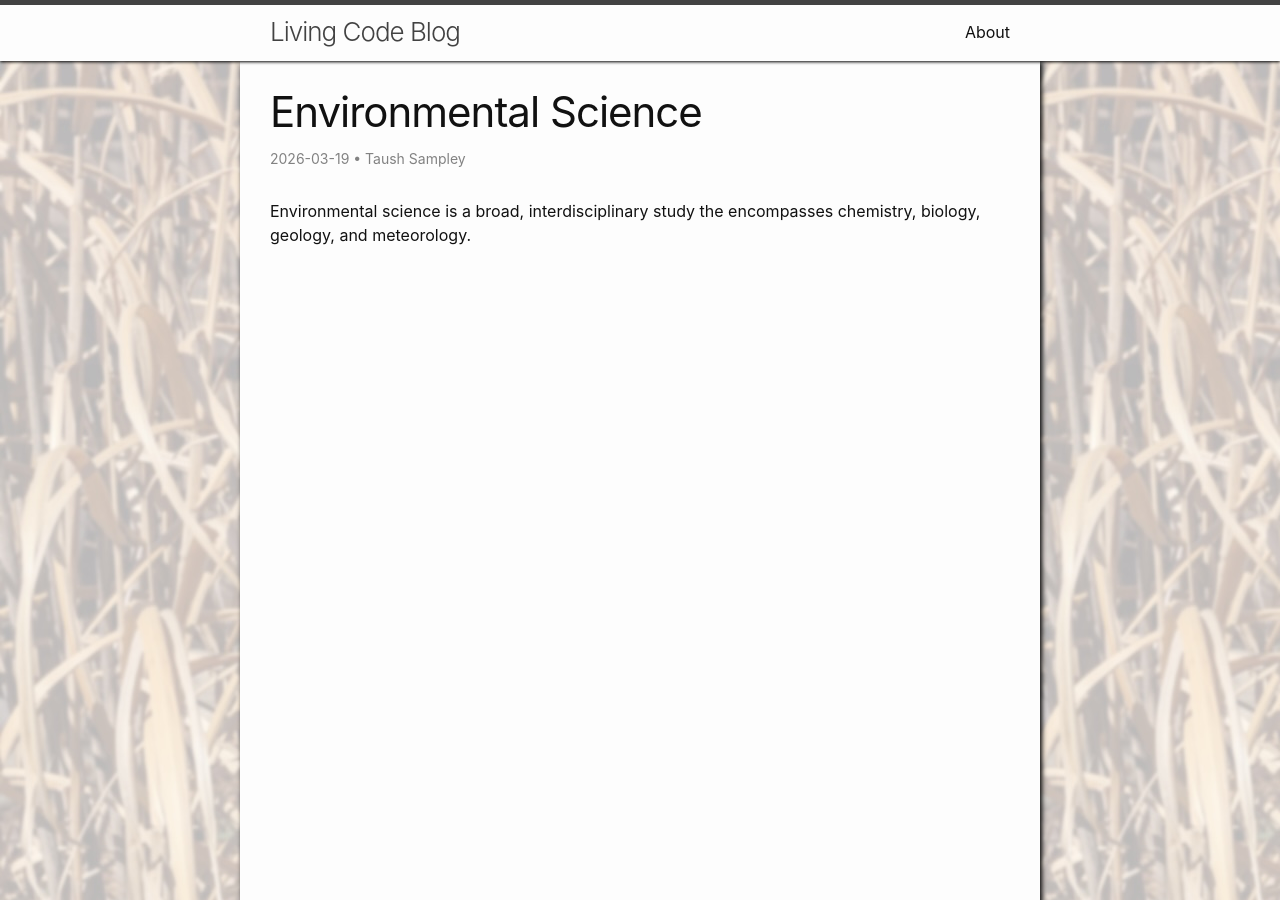
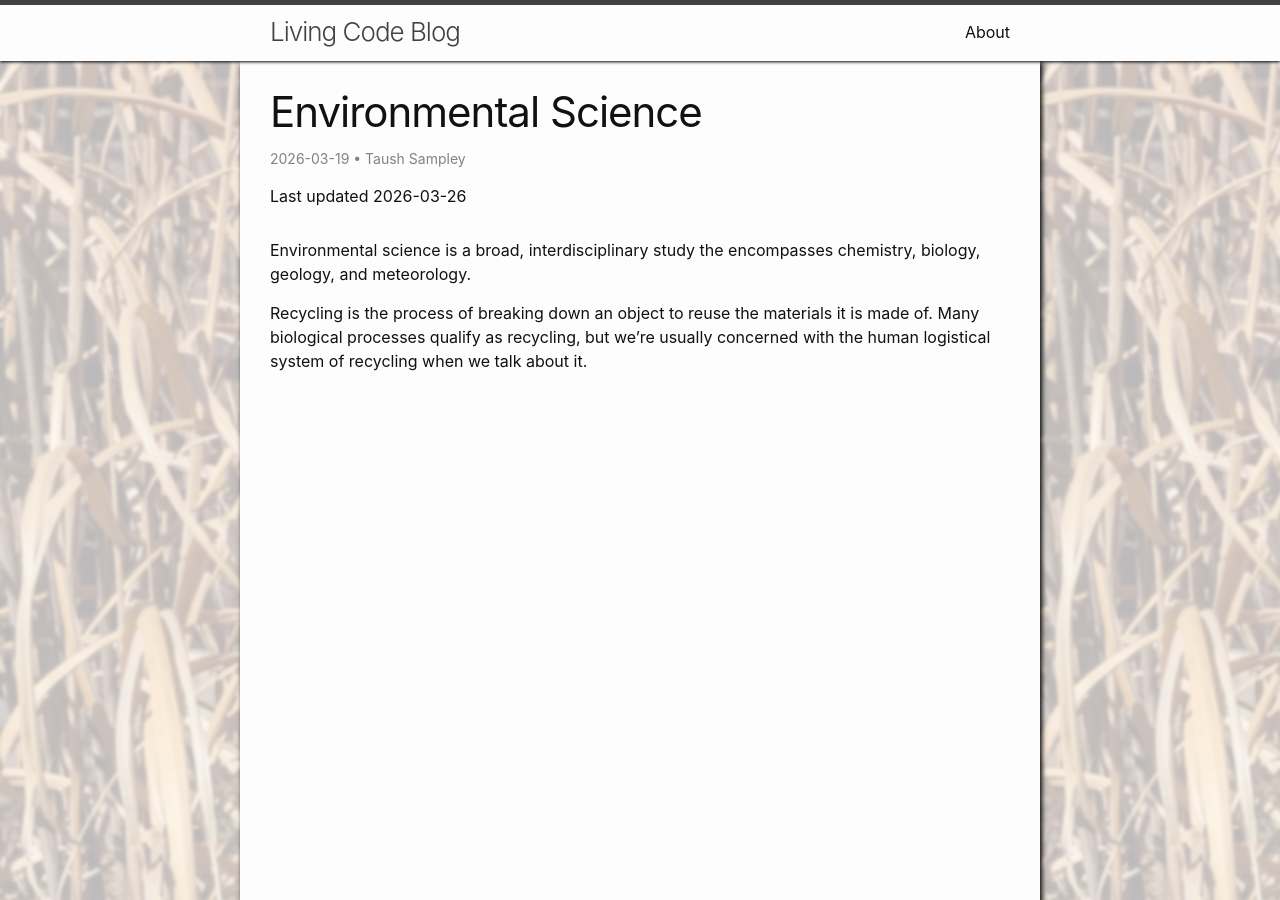
Before and after one commit to TSampley/TSampley.github.io, a Jekyll site: the page built from science/environment/index.md, in a window 1280 px wide and 900 px high. Built offline with Jekyll 4.4.1, drawn with Linux system fonts in a browser that asks for light colours.

Commit message:
Add recycling blurb in environmental science page

```diff
--- a/science/environment/index.md
+++ b/science/environment/index.md
@@ -4,6 +4,9 @@ layout: wiki
 title: Environmental Science
 description:
 date: 2026-03-19 2047 -0500
+updated: 2026-03-26 1737 -0500
 ---
 
 Environmental science is a broad, interdisciplinary study the encompasses chemistry, biology, geology, and meteorology.
+
+Recycling is the process of breaking down an object to reuse the materials it is made of. Many biological processes qualify as recycling, but we're usually concerned with the human logistical system of recycling when we talk about it.
```
